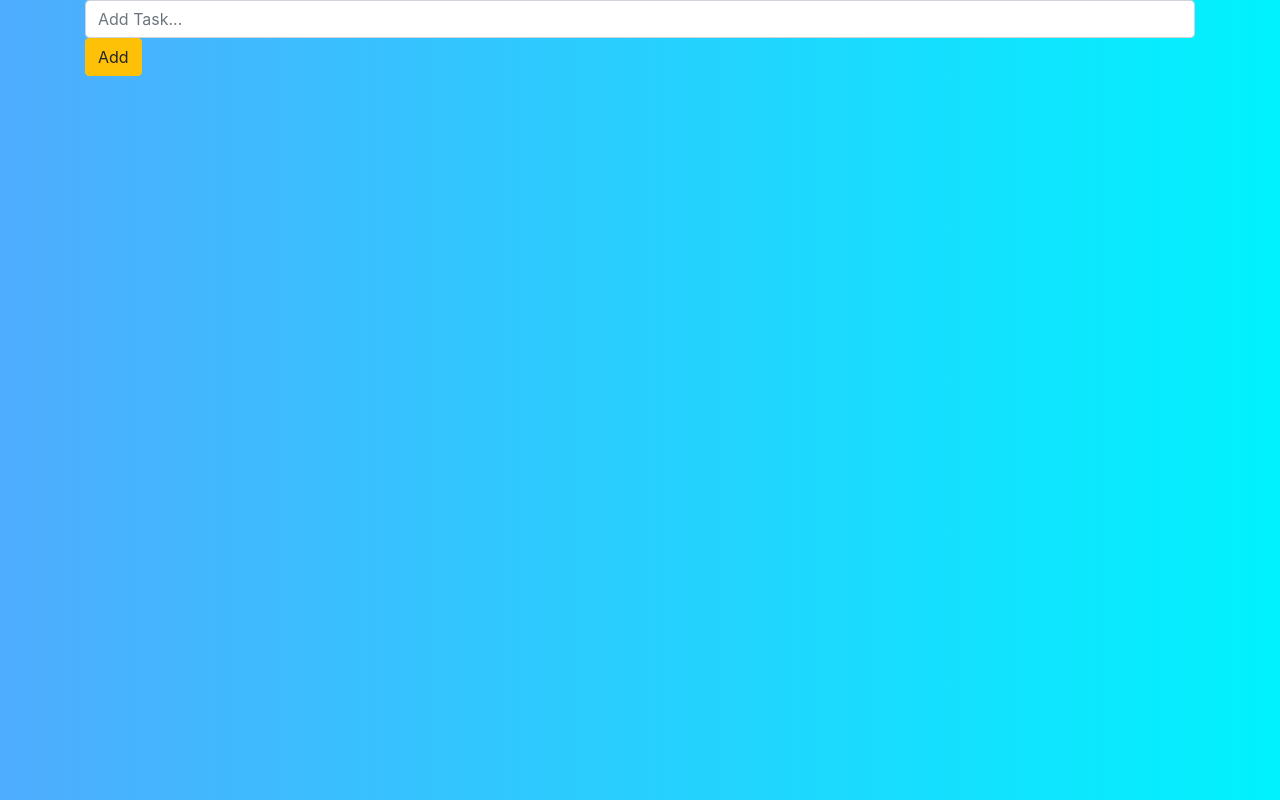
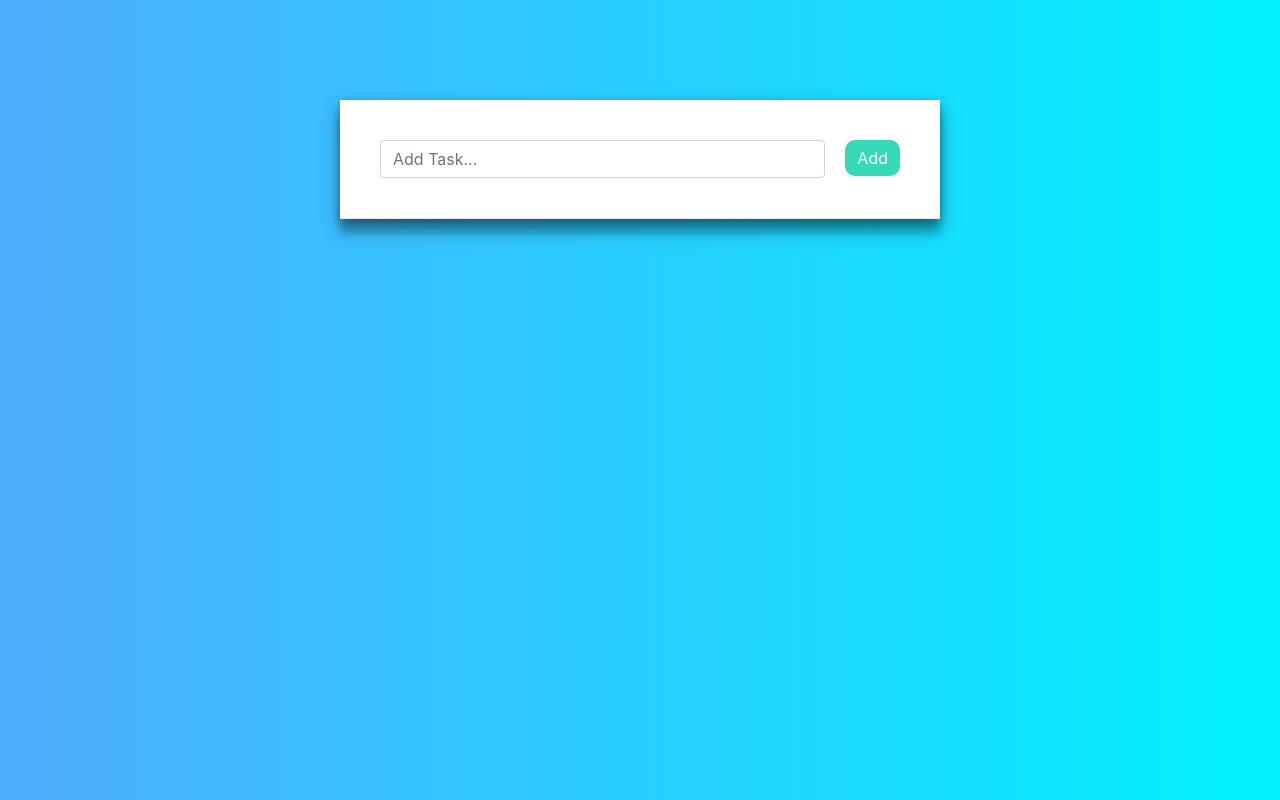
Before and after one commit to ravinduf/react-django-todo-app, a React (Create React App) app in the folder frontend/: page / in a window 1280 px wide. Built offline with nearby package versions, Linux system fonts and the light colour scheme.

Commit message:
added some stylin

```diff
--- a/frontend/src/App.css
+++ b/frontend/src/App.css
@@ -7,3 +7,47 @@ body{
 h1, h2, h3, h4, p, span, strike{
     font-family: 'Montserrat', sans-serif;
 }
+
+#task-container{
+    max-width: 600px;
+    margin: 0 auto;
+    box-shadow: 0 14px 8px 0 rgba(0, 0, 0, 0.2), 0 10px 20px 0 rgba(0, 0, 0, 0.3);
+    background-color: #fff;
+
+    margin-top: 100px;
+    margin-bottom: 100px;
+
+    justify-content: space-around;
+    align-items: flex-start;
+
+}
+
+#form-wrapper{
+    position: -webkit-sticky;
+    position: sticky;
+    top: 0rem;
+    border-bottom: 1px solid #e9e9e9;
+    background-color: #fff;
+    box-shadow: 0 3px 8px rgba(0,0,0, 0.25);
+    padding: 40px;
+}
+
+#submit {
+    background-color: #36d9b6;
+    border-radius: 10px;
+    border: 0;
+    color: #fff;
+    margin-left: 20px;
+}
+
+.flex-wrapper {
+    display: flex;
+}
+
+.task-wrapper{
+    cursor: pointer;
+    border-bottom: 1px solid #e9e9e9;
+    color: #686868;
+    margin: 5px;
+    padding: 20px;
+}
```
